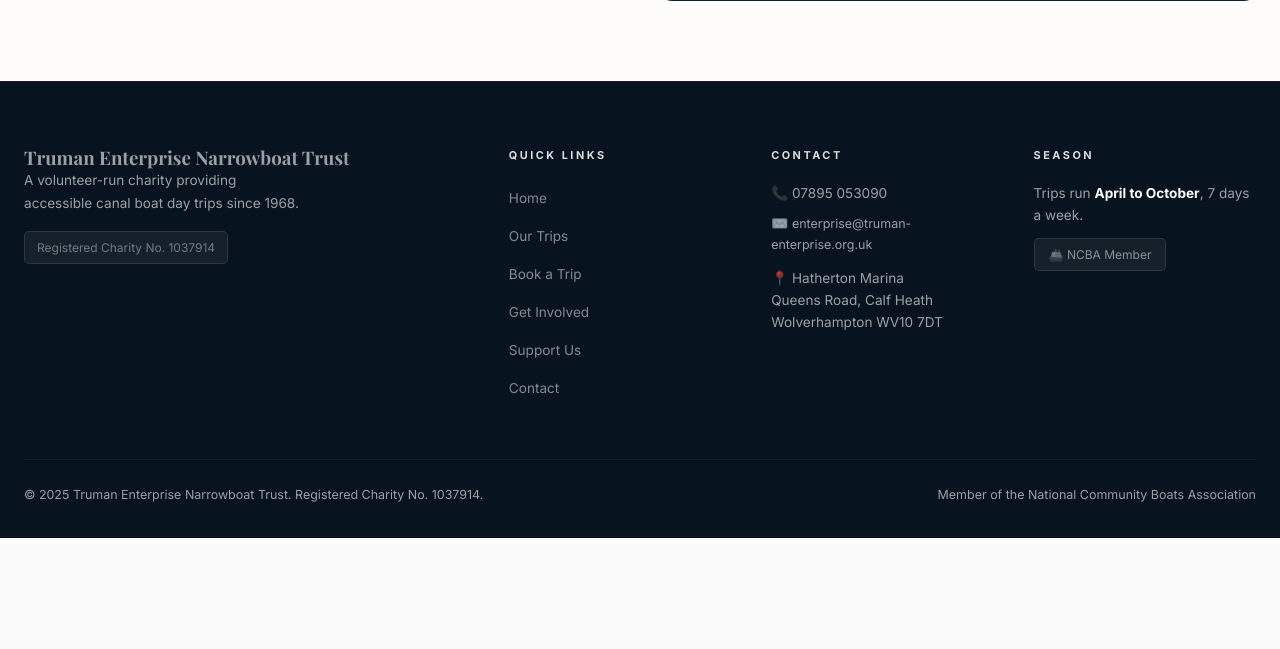
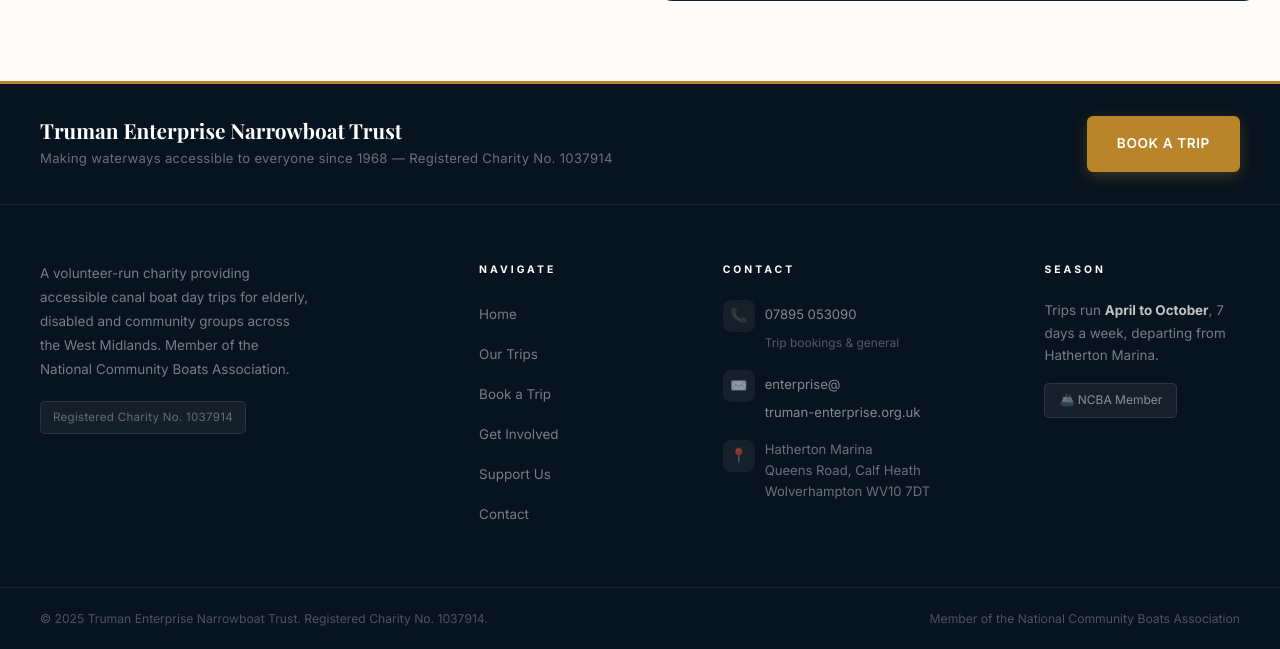
Before and after one commit to hafi2-cpu/truman-enterprise-website, a PHP site: page /contact.html in a window 1280 px wide. Shown: the part 1690-2339 px from the top of the page. Before the commit the page ends 2228 px from the top, so only its background shows below. Run offline with PHP 8.4, Linux system fonts and the light colour scheme; some web fonts are replaced.

Commit message:
Premium footer redesign: gold top border, icon contact items, clean CTA strip, consistent across all pages

```diff
--- a/contact.html
+++ b/contact.html
@@ -170,14 +170,20 @@
 
 <footer>
   <div class="footer-inner">
+    <div class="footer-cta-strip">
+      <div class="footer-cta-strip-text">
+        <h3>Truman Enterprise Narrowboat Trust</h3>
+        <p>Making waterways accessible to everyone since 1968 — Registered Charity No. 1037914</p>
+      </div>
+      <a href="booking-form.html" class="btn btn-gold">Book a Trip</a>
+    </div>
     <div class="footer-grid">
       <div class="footer-brand">
-        <h3>Truman Enterprise Narrowboat Trust</h3>
-        <p>A volunteer-run charity providing accessible canal boat day trips since 1968.</p>
+        <p>A volunteer-run charity providing accessible canal boat day trips for elderly, disabled and community groups across the West Midlands. Member of the National Community Boats Association.</p>
         <span class="footer-charity-no">Registered Charity No. 1037914</span>
       </div>
       <div class="footer-col">
-        <h4>Quick Links</h4>
+        <h4>Navigate</h4>
         <ul>
           <li><a href="index.html">Home</a></li>
           <li><a href="our-trips.html">Our Trips</a></li>
@@ -189,14 +195,23 @@
       </div>
       <div class="footer-col">
         <h4>Contact</h4>
-        <p>📞 <a href="tel:07895053090" style="color:rgba(255,255,255,0.6); text-decoration:none;">07895 053090</a></p>
-        <p>✉️ <a href="mailto:enterprise@truman-enterprise.org.uk" style="color:rgba(255,255,255,0.6); text-decoration:none; font-size:0.78rem;">enterprise@truman-enterprise.org.uk</a></p>
-        <p style="margin-top:12px;">📍 Hatherton Marina<br>Queens Road, Calf Heath<br>Wolverhampton WV10 7DT</p>
+        <div class="footer-contact-item">
+          <div class="fc-icon">📞</div>
+          <div><a href="tel:07895053090">07895 053090</a><br><span style="font-size:0.75rem;color:rgba(255,255,255,0.3);">Trip bookings &amp; general</span></div>
+        </div>
+        <div class="footer-contact-item">
+          <div class="fc-icon">✉️</div>
+          <div><a href="mailto:enterprise@truman-enterprise.org.uk">enterprise@<br>truman-enterprise.org.uk</a></div>
+        </div>
+        <div class="footer-contact-item">
+          <div class="fc-icon">📍</div>
+          <div style="font-size:0.82rem;color:rgba(255,255,255,0.4);line-height:1.6;">Hatherton Marina<br>Queens Road, Calf Heath<br>Wolverhampton WV10 7DT</div>
+        </div>
       </div>
       <div class="footer-col">
         <h4>Season</h4>
-        <p>Trips run <strong style="color:white;">April to October</strong>, 7 days a week.</p>
-        <p style="margin-top:12px;"><span class="ncba-badge">🚢 NCBA Member</span></p>
+        <p>Trips run <strong style="color:rgba(255,255,255,0.75);">April to October</strong>, 7 days a week, departing from Hatherton Marina.</p>
+        <p style="margin-top:16px;"><span class="ncba-badge">🚢 NCBA Member</span></p>
       </div>
     </div>
     <div class="footer-bottom">
@@ -206,6 +221,7 @@
   </div>
 </footer>
 
+
 <script src="js/main.js"></script>
 </body>
 </html>
--- a/css/style.css
+++ b/css/style.css
@@ -1411,98 +1411,131 @@ section { padding: 80px 24px; }
 /* ===== FOOTER ===== */
 footer {
   background: #07131e;
-  color: rgba(255,255,255,0.6);
-  padding: 64px 24px 32px;
-  border-top: 1px solid rgba(255,255,255,0.05);
+  color: rgba(255,255,255,0.55);
+  border-top: 3px solid var(--gold);
 }
 
 .footer-inner { max-width: 1280px; margin: 0 auto; }
 
-.footer-top-bar {
+/* Top CTA strip */
+.footer-cta-strip {
   display: flex;
   justify-content: space-between;
   align-items: center;
-  padding-bottom: 40px;
-  margin-bottom: 40px;
+  padding: 32px 40px;
   border-bottom: 1px solid rgba(255,255,255,0.07);
   flex-wrap: wrap;
   gap: 20px;
 }
 
-.footer-brand-name {
+.footer-cta-strip-text h3 {
   font-family: 'Playfair Display', serif;
-  font-size: 1.2rem;
+  font-size: 1.3rem;
   color: white;
   margin-bottom: 4px;
 }
 
-.footer-brand-tagline {
-  font-size: 0.78rem;
+.footer-cta-strip-text p {
+  font-size: 0.82rem;
   color: rgba(255,255,255,0.4);
-  letter-spacing: 0.5px;
-}
-
+  letter-spacing: 0.3px;
+}
+
+/* Main grid */
 .footer-grid {
   display: grid;
-  grid-template-columns: 2fr 1fr 1fr 1fr;
-  gap: 40px;
-  margin-bottom: 48px;
+  grid-template-columns: 2fr 1fr 1.4fr 1fr;
+  gap: 48px;
+  padding: 56px 40px 48px;
+  border-bottom: 1px solid rgba(255,255,255,0.07);
 }
 
 .footer-brand p {
-  font-size: 0.85rem;
-  line-height: 1.7;
-  margin-bottom: 16px;
-  max-width: 280px;
+  font-size: 0.84rem;
+  line-height: 1.8;
+  margin-bottom: 20px;
+  max-width: 270px;
+  color: rgba(255,255,255,0.45);
 }
 
 .footer-charity-no {
   display: inline-block;
-  background: rgba(255,255,255,0.06);
-  border: 1px solid rgba(255,255,255,0.1);
+  background: rgba(255,255,255,0.05);
+  border: 1px solid rgba(255,255,255,0.09);
   padding: 5px 12px;
   border-radius: 5px;
-  font-size: 0.75rem;
-  color: rgba(255,255,255,0.4);
+  font-size: 0.72rem;
+  color: rgba(255,255,255,0.35);
+  letter-spacing: 0.3px;
 }
 
 .footer-col h4 {
-  color: rgba(255,255,255,0.85);
-  font-size: 0.68rem;
-  margin-bottom: 18px;
+  color: white;
+  font-size: 0.65rem;
+  margin-bottom: 20px;
   font-weight: 700;
-  letter-spacing: 2.5px;
+  letter-spacing: 3px;
   text-transform: uppercase;
 }
 
 .footer-col ul { list-style: none; }
-.footer-col ul li { margin-bottom: 10px; }
+.footer-col ul li { margin-bottom: 12px; }
 .footer-col ul li a {
+  color: rgba(255,255,255,0.45);
+  text-decoration: none;
+  font-size: 0.84rem;
+  transition: color 0.2s;
+  font-weight: 400;
+}
+.footer-col ul li a:hover { color: var(--gold-light); padding-left: 4px; }
+
+.footer-col p {
+  font-size: 0.84rem;
+  margin-bottom: 10px;
+  line-height: 1.7;
+  color: rgba(255,255,255,0.45);
+}
+
+.footer-contact-item {
+  display: flex;
+  align-items: flex-start;
+  gap: 10px;
+  margin-bottom: 14px;
+}
+
+.footer-contact-item .fc-icon {
+  width: 32px;
+  height: 32px;
+  background: rgba(255,255,255,0.06);
+  border-radius: 8px;
+  display: flex;
+  align-items: center;
+  justify-content: center;
+  font-size: 0.85rem;
+  flex-shrink: 0;
+  margin-top: 1px;
+}
+
+.footer-contact-item a {
   color: rgba(255,255,255,0.5);
   text-decoration: none;
-  font-size: 0.85rem;
+  font-size: 0.82rem;
+  line-height: 1.5;
   transition: color 0.2s;
-  font-weight: 400;
-}
-.footer-col ul li a:hover { color: var(--gold-light); }
-
-.footer-col p {
-  font-size: 0.85rem;
-  margin-bottom: 8px;
-  line-height: 1.6;
-}
-
+}
+.footer-contact-item a:hover { color: var(--gold-light); }
+
+/* Bottom bar */
 .footer-bottom {
-  border-top: 1px solid rgba(255,255,255,0.06);
-  padding-top: 24px;
+  padding: 20px 40px;
   display: flex;
   justify-content: space-between;
   align-items: center;
   flex-wrap: wrap;
-  gap: 12px;
-}
-
-.footer-bottom p { font-size: 0.78rem; }
+  gap: 8px;
+}
+
+.footer-bottom p { font-size: 0.76rem; color: rgba(255,255,255,0.28); }
 
 .ncba-badge {
   display: inline-flex; align-items: center; gap: 6px;
@@ -1590,7 +1623,9 @@ hr.divider {
 @media (max-width: 1024px) {
   .booking-layout      { grid-template-columns: 1fr; }
   .contact-grid        { grid-template-columns: 1fr; }
-  .footer-grid         { grid-template-columns: 1fr 1fr; }
+  .footer-grid         { grid-template-columns: 1fr 1fr; padding: 40px 24px; }
+  .footer-cta-strip    { padding: 24px; }
+  .footer-bottom       { padding: 20px 24px; }
   .booking-side-panel  { position: static; }
   .trips-page-layout   { grid-template-columns: 1fr !important; }
   .stats-inner         { grid-template-columns: repeat(2, 1fr); }
@@ -1630,8 +1665,9 @@ hr.divider {
   .page-hero { min-height: 320px; }
   .page-hero-content { padding: 24px 20px; }
   .form-card { padding: 24px 20px; }
-  .footer-grid { grid-template-columns: 1fr; }
-  .footer-bottom { flex-direction: column; text-align: center; }
+  .footer-grid { grid-template-columns: 1fr; padding: 32px 20px; }
+  .footer-bottom { flex-direction: column; text-align: center; padding: 16px 20px; }
+  .footer-cta-strip { padding: 20px; flex-direction: column; text-align: center; }
   .trip-row .form-row { grid-template-columns: 1fr; }
   .stats-inner { grid-template-columns: 1fr 1fr; }
   .features-list { grid-template-columns: 1fr; }
```
Also changed, not shown: booking-form.html (+25 -6 lines), get-involved.html (+26 -8 lines), index.html (+21 -12 lines), our-trips.html (+24 -8 lines), support.html (+24 -8 lines).
